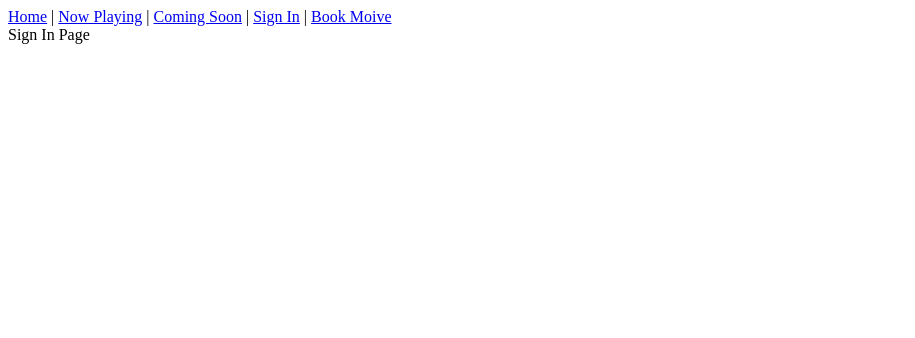
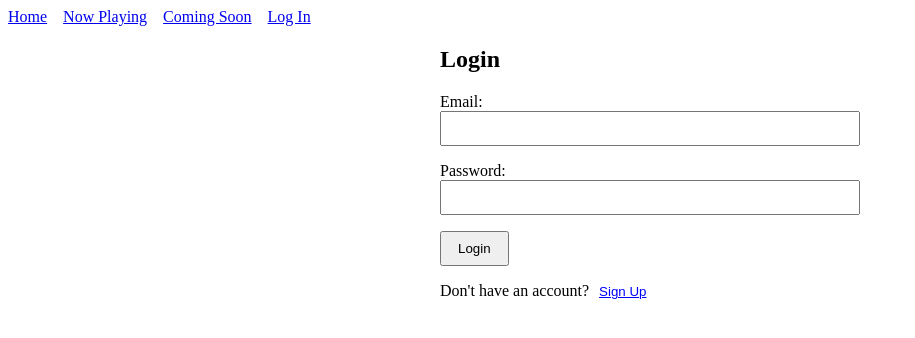
Before and after one commit to Pearlman11/CinemaEBookingSystem, a Next.js app in the folder my-app/: page /signin in a window 1280 px wide. Shown: the top 338 px of the page, without its empty margins (0-915 px from the left). Built offline with nearby package versions, Linux system fonts and the light colour scheme.

Commit message:
added an authProvider for shared states, also added basic form for logging in and signing up

```diff
--- /dev/null
+++ b/my-app/src/app/components/AuthForm.tsx
@@ -0,0 +1,105 @@
+'use client';
+
+
+import { useState } from 'react';
+import { useAuth } from '../context/AuthContext';
+
+export default function AuthFrom() {
+    // need to track if were in "Login (True)" mode or "Signup Mode (False)"
+    const [isLogin, setIsLogin] = useState(true);
+
+    //creating form fields
+    const [email, setEmail] = useState('');
+    const [password, setPassword] = useState('');
+    const [confirmPassword, setConfirmPassword] = useState('');
+    const {login} = useAuth();
+
+    //allow toggeling between modes
+    const toggleMode = () => {
+        setIsLogin(!isLogin);
+        setPassword('');
+        setConfirmPassword('');
+    };
+
+    const handleSubmit = (e: React.FormEvent) => {
+        e.preventDefault();
+
+        //if user is signing up, check and make sure the passwords match
+        if (!isLogin && password !== confirmPassword) {
+            alert('Passwords do not match');
+            return;
+        }
+
+        //call authentication here. PlaceHolder for now
+        if (isLogin) {
+            console.log('Logging in with:', { email, password });
+            // TODO: Call Login api - on successful login, update auth state
+            login();
+        } else {
+            console.log('Signing up with:', { email, password });
+            //TODO: Call signup API - on successful sign up, update auth state
+            login();
+        }
+    };
+
+    return (
+        <div style={{ maxWidth: '400px', margin: '0 auto' }}>
+            <h2>{isLogin ? 'Login' : 'Sign Up'}</h2>
+            <form onSubmit={handleSubmit}>
+                <div style={{ marginBottom: '1rem' }}>
+                    <label htmlFor="email" style={{ display: 'block' }}>
+                        Email:
+                    </label>
+                    <input
+                        type="email"
+                        id="email"
+                        name='email'
+                        value={email}
+                        onChange={e => setEmail(e.target.value)}
+                        required
+                        style={{ width: '100%', padding: '0.5rem' }}
+                    />
+                </div>
+                <div style={{ marginBottom: '1rem' }}>
+                    <label htmlFor="password" style={{ display: 'block' }}>
+                        Password:
+                    </label>
+                    <input
+                        type="password"
+                        id='password'
+                        name='password'
+                        value={password}
+                        onChange={e => setPassword(e.target.value)}
+                        required
+                        style = {{width: '100%', padding: '0.5rem'}}
+                    />
+                </div>
+                {!isLogin && (
+                     <div style={{ marginBottom: '1rem' }}>
+                    <label htmlFor="confirmPassword" style={{ display: 'block' }}>
+                        Confirm Password:
+                    </label>
+                    <input
+                        type="password"
+                        id='confirmPassword'
+                        name='confirm Password'
+                        value={confirmPassword}
+                        onChange={e => setConfirmPassword(e.target.value)}
+                        required
+                        style = {{width: '100%', padding: '0.5rem'}}
+                    />
+                </div>
+                )}
+                <button type='submit' style={{padding: '0.5rem 1rem'}}>
+                    {isLogin? 'Login': 'Sign Up'}
+                </button>
+            </form>
+            <p style={{marginTop: '1rem'}}>
+                {isLogin? "Don't have an account?" : 'Already Have an account?'}{' '}
+                <button onClick={toggleMode} style={{textDecoration: 'underline', background: 'none', border: 'none', color: 'blue', cursor: 'pointer'}}>
+                    {isLogin?'Sign Up':'Login'}
+                </button>
+            </p>
+        </div>
+    )
+}
--- a/my-app/src/app/components/NavBar.tsx
+++ b/my-app/src/app/components/NavBar.tsx
@@ -1,14 +1,34 @@
-'use client'
+'use client';
+
 import Link from 'next/link';
+import { useAuth } from '../context/AuthContext';
+
 
 export default function NavBar() {
+  const { isLoggedIn, logout } = useAuth();
+
   return (
     <nav>
-      <Link href="/">Home</Link> |{' '}
-      <Link href="/movies/now-playing">Now Playing</Link> |{' '}
-      <Link href="/movies/coming-soon">Coming Soon</Link> |{' '}
-      <Link href="/signin">Sign In</Link> |{' '}
-      <Link href = "/booking">Book Moive</Link>
+      <ul style={{ display: 'flex', gap: '1rem', listStyle: 'none', margin: 0, padding: 0}}>
+        <li>
+          <Link href="/">Home</Link>
+        </li>
+        <li>
+          <Link href="/movies/now-playing">Now Playing</Link>
+        </li>
+        <li>
+          <Link href="/movies/coming-soon">Coming Soon</Link>
+        </li>
+        <li>
+          {isLoggedIn ? (
+            <button onClick={logout} style={{ background: 'none', border: 'none', cursor: 'pointer' }}>
+              Log Out
+            </button>
+          ) : (
+            <Link href="/signin">Log In</Link>
+          )}
+        </li>
+      </ul>
     </nav>
   );
 }
--- /dev/null
+++ b/my-app/src/app/context/AuthContext.tsx
@@ -0,0 +1,31 @@
+'use client';
+
+import {createContext, useContext, useState, ReactNode} from 'react'
+
+type AuthContextType = {
+    isLoggedIn: boolean;
+    login: () => void;
+    logout: () => void;
+};
+
+const AuthContext = createContext<AuthContextType | undefined>(undefined);
+
+export function AuthProvider({children}: {children:ReactNode}) {
+    const [isLoggedIn, setIsLoggedIn] = useState(false);
+    const login = () => setIsLoggedIn(true);
+    const logout = () => setIsLoggedIn(false);
+
+    return (
+        <AuthContext.Provider value = {{isLoggedIn, login, logout}}>
+            {children}
+        </AuthContext.Provider>
+    );
+}
+
+export function useAuth() {
+    const context = useContext(AuthContext);
+    if (!context) {
+        throw new Error ('useAuth must be used within an AuthProvider');
+    }
+    return context;
+}
--- a/my-app/src/app/layout.tsx
+++ b/my-app/src/app/layout.tsx
@@ -1,5 +1,6 @@
+import NavBar from './components/NavBar';
+import { AuthProvider } from './context/AuthContext';
 
-import NavBar from './components/NavBar';
 
 export default function RootLayout({
   children,
@@ -11,9 +12,13 @@ export default function RootLayout({
       <head>
         <title>Cinema E-Booking System</title>
       </head>
+
       <body>
-        <NavBar />
-        {children}
+        <AuthProvider>
+        <NavBar></NavBar>
+          {children}
+        </AuthProvider>
+
       </body>
     </html>
   );
--- a/my-app/src/app/signin/page.tsx
+++ b/my-app/src/app/signin/page.tsx
@@ -1,4 +1,11 @@
+
+import AuthForm from "../components/AuthForm";
 
 export default function SignIn() {
-    return <div>Sign In Page</div>;
+  return (
+    <div>
+      <AuthForm/>
+    </div>
+  );
+
   }
```
